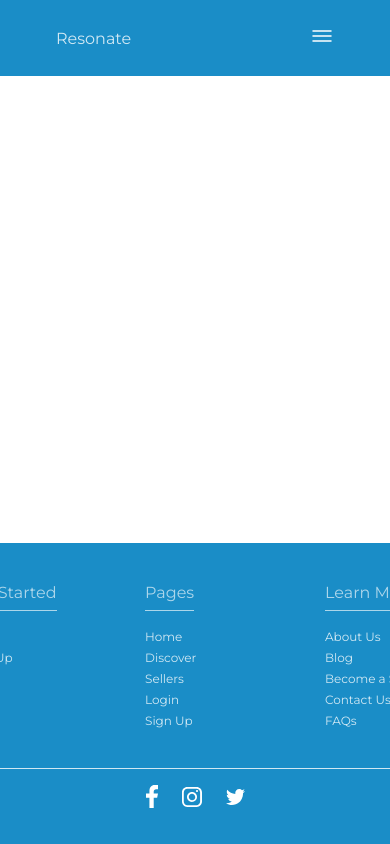
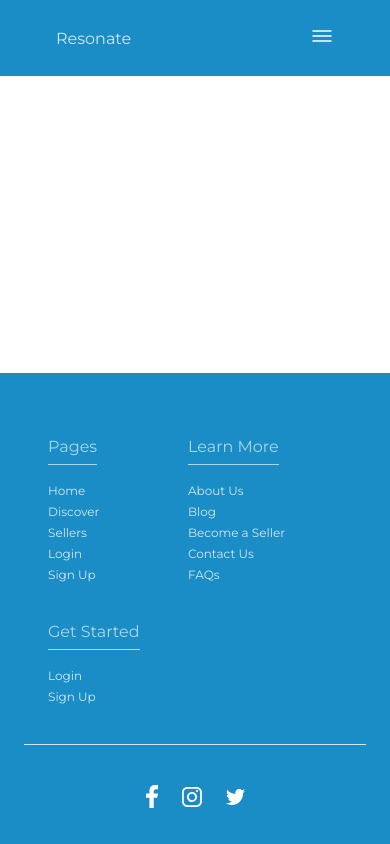
Before and after one commit to PaizCollin/coen-163-lecture, a React (Vite) app in the folder final-project/: page /seller in a window 390 px wide. Built offline with nearby package versions, Linux system fonts and the light colour scheme.

Commit message:
footer media queries
adds breaks for footer media queries

```diff
--- a/final-project/src/components/Footer/Footer.jsx
+++ b/final-project/src/components/Footer/Footer.jsx
@@ -5,18 +5,6 @@ function Footer() {
   return (
     <footer className={styles["footer"]}>
       <div className={styles["footer__links"]}>
-        <div className={styles["footer__links-col"]}>
-          <h4 className={styles["footer__links-title"]}>Get Started</h4>
-          <ul className={styles["footer__links-list"]} data-aos="fade-down">
-            <li>
-              <NavLink to="/login">Login</NavLink>
-            </li>
-            <li>
-              <NavLink to="/signup">Sign Up</NavLink>
-            </li>
-          </ul>
-        </div>
-
         <div className={styles["footer__links-col"]}>
           <h4 className={styles["footer__links-title"]}>Pages</h4>
           <ul className={styles["footer__links-list"]} data-aos="fade-down">
@@ -62,6 +50,18 @@ function Footer() {
             </li>
           </ul>
         </div>
+
+        <div className={styles["footer__links-col"]}>
+          <h4 className={styles["footer__links-title"]}>Get Started</h4>
+          <ul className={styles["footer__links-list"]} data-aos="fade-down">
+            <li>
+              <NavLink to="/login">Login</NavLink>
+            </li>
+            <li>
+              <NavLink to="/signup">Sign Up</NavLink>
+            </li>
+          </ul>
+        </div>
       </div>
 
       <ul className={styles["footer__socials"]}>
--- a/final-project/src/components/Footer/Footer.module.css
+++ b/final-project/src/components/Footer/Footer.module.css
@@ -2,7 +2,7 @@
   display: flex;
   flex-direction: column;
   align-items: center;
-  justify-content: flex-end;
+  justify-content: center;
   background-color: var(--primary-color);
   width: 100%;
   position: fixed;
@@ -13,9 +13,10 @@
   display: flex;
   flex-direction: row;
   align-items: start;
-  justify-content: center;
+  justify-content: start;
   gap: 80px;
   padding: 40px 96px;
+  margin: 24px;
   border-bottom: 1px solid var(--color-white);
   opacity: 0.8;
 }
@@ -84,3 +85,24 @@ body {
   flex-direction: column;
   min-height: 100vh;
 }
+
+@media (max-width: 900px) {
+  .footer__links {
+    padding: 40px 24px;
+  }
+
+  .footer__links {
+    gap: 40px;
+  }
+}
+
+@media (max-width: 550px) {
+  .footer__links {
+    flex-wrap: wrap;
+    border-bottom: 1px solid var(--color-white);
+  }
+
+  .footer__links:last-child {
+    margin-left: auto;
+  }
+}
```
